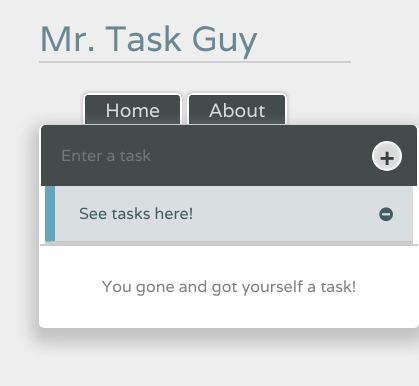
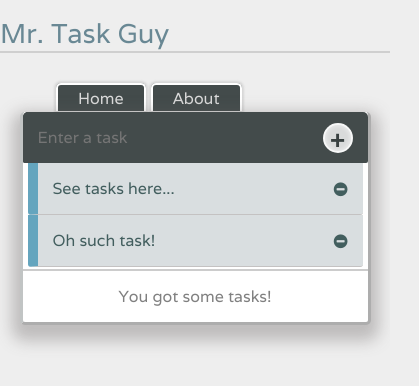
Before and after one commit to Hamilsauce/task-guy, a Vue app: page / in a window 390 px wide. Shown: the top 386 px of the page, 419 px wide, since content can reach past the window. Built offline with nearby package versions, Linux system fonts and the light colour scheme; a small style sheet from the web is missing.

Commit message:
local changes

```diff
--- a/src/App.vue
+++ b/src/App.vue
@@ -101,8 +101,8 @@
 		}
 
 		#app {
-			width: 80%;
-			margin: 0;
+			width: 90%;
+			margin: auto;
 			height: auto;
 
 			margin-top: 0;
@@ -113,4 +113,33 @@
 			margin: 15px auto;
 		}
 	}
+	@media screen and (max-width: 450px) {
+		body {
+			position: relative;
+			width: auto;
+			height: auto;
+			font-size: 1rem;
+			align-items: center;
+			padding: 0;
+			padding-bottom: 15px;
+		}
+
+		#app {
+			width: 100%;
+			margin: auto;
+			height: auto;
+/* justify-content: center; */
+			margin-top: 0;
+		}
+
+		#header-title {
+			width: 100%;
+			margin: 15px auto;
+			font-size: 1.7rem;
+		}
+		nav,
+		nav a {
+			font-size: 1rem;
+		}
+	}
 </style>
--- a/src/components/About.vue
+++ b/src/components/About.vue
@@ -92,25 +92,37 @@
 	@media screen and (max-width: 600px) {
 		body {
 			box-sizing: border-box;
-			position: relative;
-			display: contents;
+			/* position: relative;
+			display: contents; */
 			width: 100%;
 			margin: 0;
 			padding: 0;
 		}
 		#header-title {
 			margin: 0px auto;
-			font-size: 1.7rem;
+			font-size: 1.3rem;
 		}
 		#about-container {
 			box-sizing: border-box;
-			width: 90%;
+			width: 95%;
 			margin: auto;
+			padding: 5px;
 		}
 		#grid-container {
-			width: 80%;
+			grid-template-columns: repeat(auto-fill, 100px 211px);
+			width: 95%;
+			margin: auto;
 			font-size: 0.89em;
+			justify-content: space-around;
+			padding: 5px;
+			padding-right: 0px;
 		}
+		.grid-card {
+			/* margin: auto; */
+		}
+	.grid-card:nth-child(even) {
+		margin-right: 5px;
+	}
 
 		.taskItem {
 			width: 81%;
--- a/src/components/Tasks.vue
+++ b/src/components/Tasks.vue
@@ -1,5 +1,3 @@
-/* eslint-disable */
-
 <template>
 	<div class="main">
 		<div id="list-container">
@@ -17,8 +15,8 @@
 					<input type="submit" value="+" id="submit-button" />
 				</div>
 			</form>
-			<div class="task-list-view">
-				<ul>
+			<div >
+				<ul class="task-list-view">
 					<transition-group
 						name="list"
 						enter-active-class="animated bounceInUp"
@@ -114,7 +112,7 @@
 			initalizeTasks() {
 				let storedTasks = localStorage.getItem("taskGuyList")
 					? JSON.parse(localStorage.getItem("taskGuyList"))
-					: [{ task: "See tasks here!" }];
+					: [{ task: "See tasks here..." }, { task: "Oh such task!" }];
 				this.tasks = storedTasks;
 			}
 		},
@@ -152,16 +150,17 @@
 		margin: auto;
 		width: 80%;
 		background: #fff;
-		box-shadow: 0px 8px 15px 8px rgba(153, 153, 153, 0.486);
-		border: 1px solid rgba(255, 255, 255, 0.37);
+		box-shadow: 0px 8px 15px 8px rgba(104, 96, 96, 0.349);
+		border: 3px outset  #3f474752;
 		border-top: 0px;
 		border-radius: 5px 5px 5px 5px;
 	}
 
 	.task-list-view {
+		z-index: 2;
 		max-height: 400px;
 		overflow: auto;
-		box-shadow: 0px 0px 5px 5px inset rgba(153, 153, 153, 0.486);
+		/* box-shadow: 0px 0px 15px 5px inset  rgba(73, 73, 73, 0.349); */
 		margin: 0px 5px;
 	}
 
@@ -200,6 +199,7 @@
 		cursor: pointer;
 		font-weight: 500;
 		transition: text-decoration 500ms ease-out;
+		max-width: fit-content;
 	}
 	.task-text:hover {
 		text-decoration: underline;
@@ -232,8 +232,8 @@
 		align-items: center;
 		padding-right: 15px;
 		background-color: #434b4b;
-		margin: 0px 1px 0px 1px;
-		border-radius: 5px 5px 0px 0px;
+		margin: 0px 0px 0px 0px;
+		border-radius: 5px 5px 2px 2px;
 	}
 	#submit-button {
 		position: absolute;
@@ -247,7 +247,7 @@
 		font-size: 26px;
 		font-weight: bold;
 		background: rgba(255, 255, 255, 0.8);
-		box-shadow: 0px 0px 3px 2px inset rgba(255, 255, 255, 0.267);
+		box-shadow: 0px 0px 3px 2px inset rgba(255, 255, 255, 0.329);
 		cursor: pointer;
 		transition: background 200ms ease-out, font-weight 200ms ease-out;
 	}
@@ -264,7 +264,7 @@
 		font-family: Varela;
 		background-color: #434b4b;
 		color: #757575;
-		border-radius: 5px 5px 0px 0px;
+		border-radius: 5px 5px 2px 2px;
 		margin-top: 0;
 	}
 
@@ -306,15 +306,15 @@
 		.task-text,
 		#task-input,
 		.main,
-		p,
+
 		body {
 			position: inherit;
 			width: 100%;
-			font-size: 1rem;
+
 		}
 
 		#list-container {
-			width: 80%;
+			min-width: 300px;
 			margin: auto;
 			height: auto;
 
@@ -326,22 +326,32 @@
 		}
 	}
 
-	@media screen and (max-width: 600px) {
+	@media screen and (max-width: 450px) {
 		.taskItem,
-		.task-text,
+
 		#task-input,
 		.messageBox,
 		body {
 			position: inherit;
-			width: 100%;
+			/* width: 100%; */
 			font-size: 1rem;
 			margin: auto;
+			padding: 15px;
 
 			/* padding: 25px; */
 		}
+		#task-input {
+			padding: 15px;
+		}
+
+		.taskItem:hover {
+			font-size: 1.1rem;
+		}
+
 		.main {
 			justify-content: space-around;
-			width: 380px;
+			width: 90%;
+			margin: auto;
 		}
 
 		#list-container {
```
Also changed, not shown: 1 other file (tests, documents, lock files or other folders).
